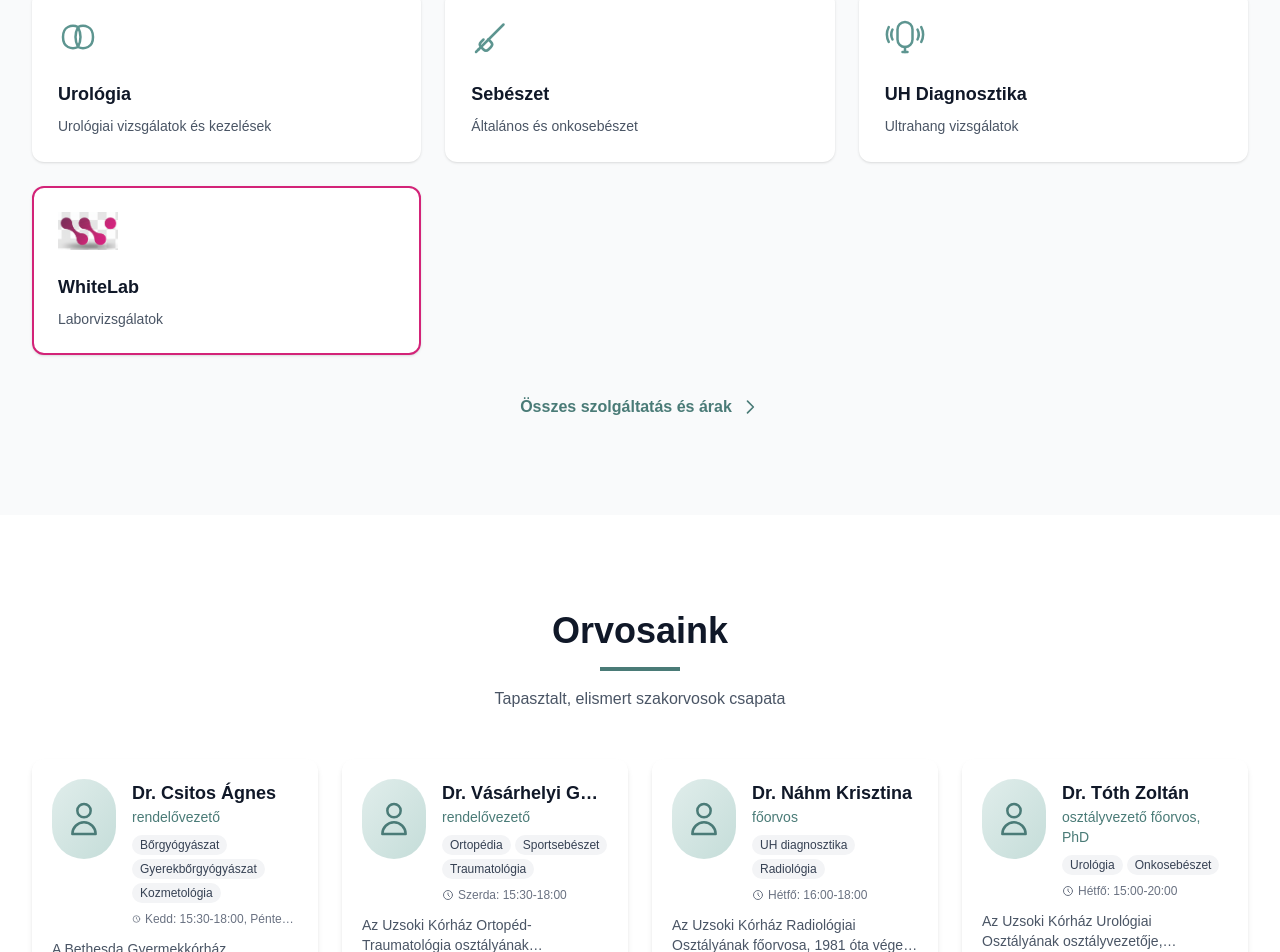
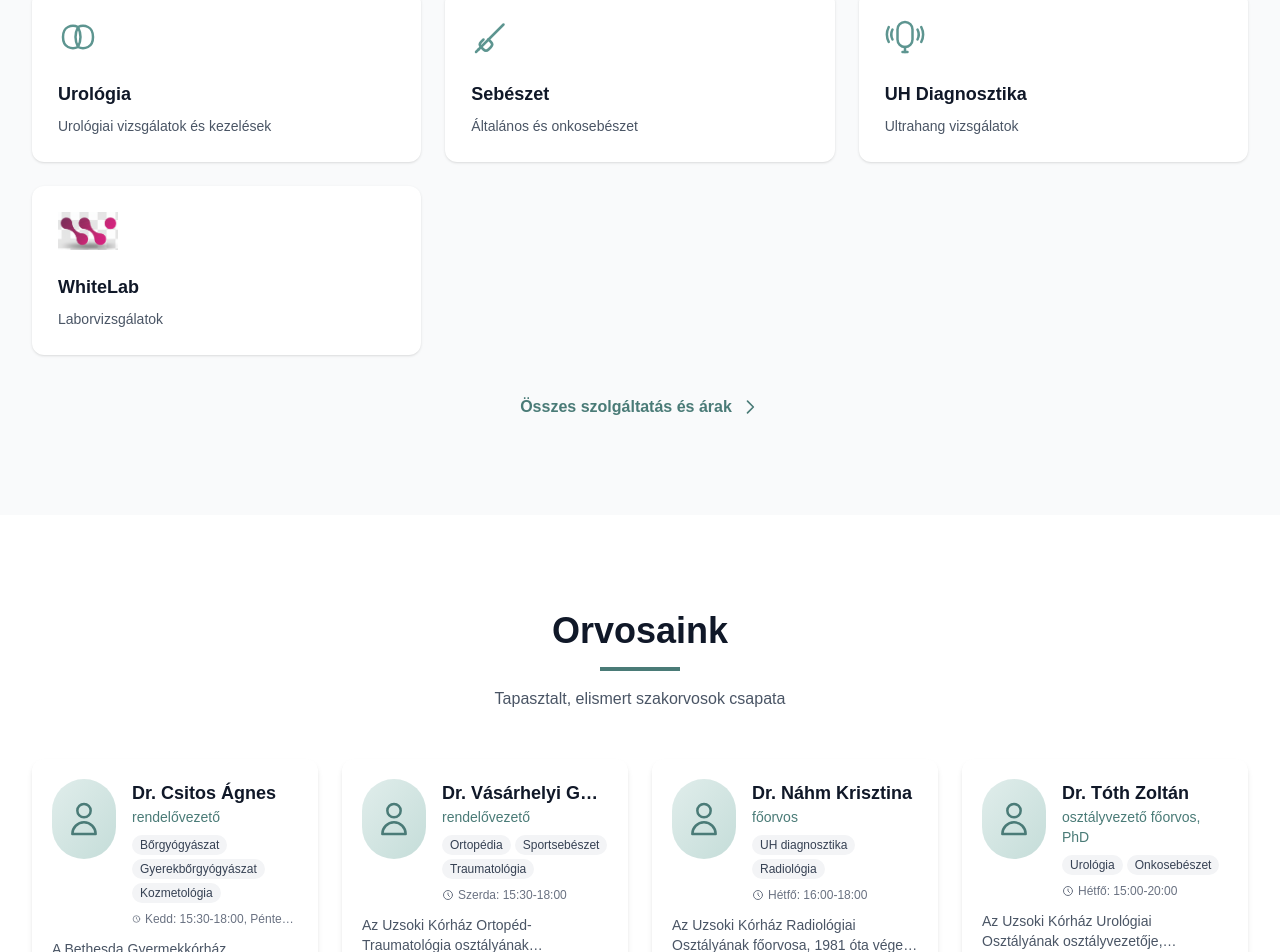
Before and after one commit to krisztajo/rona-appointment, a Next.js app: page / in a window 1280 px wide. Shown: the part 2043-2995 px from the top of the page. Built offline with nearby package versions, Linux system fonts and the light colour scheme.

Commit message:
WhiteLab card: show border only on hover to match other specialty cards

```diff
--- a/src/app/page.tsx
+++ b/src/app/page.tsx
@@ -166,8 +166,7 @@ export default function Home() {
               href="https://whitelab.hu/helyszinek/rona-rendelo"
               target="_blank"
               rel="noopener noreferrer"
-              className="bg-white p-6 rounded-xl shadow-sm border-2 transition-all duration-200 group"
-              style={{ borderColor: 'rgb(211, 35, 120)' }}
+              className="bg-white p-6 rounded-xl shadow-sm border-2 border-transparent hover:border-[#d32378] hover:shadow-lg transition-all duration-200 group"
             >
               <div className="transition-transform duration-200 group-hover:scale-110 inline-block mb-4">
                 {/* eslint-disable-next-line @next/next/no-img-element */}
```
